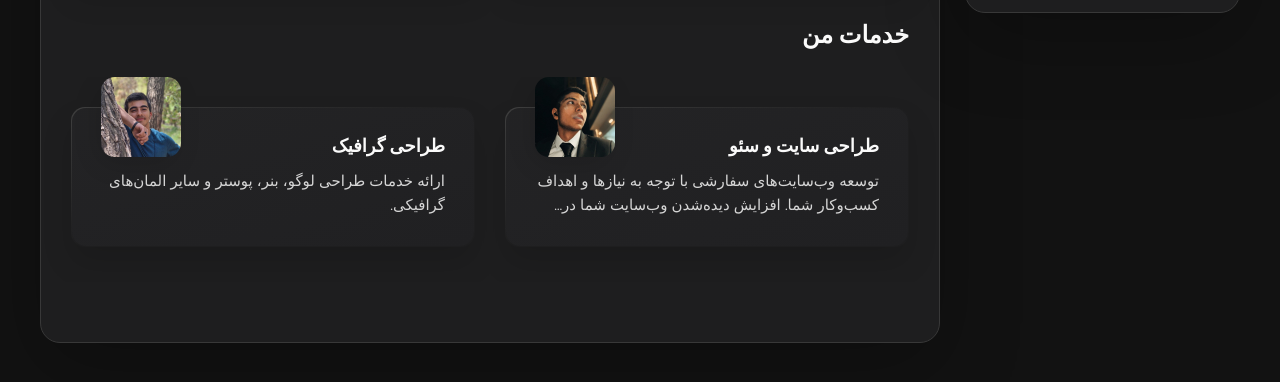
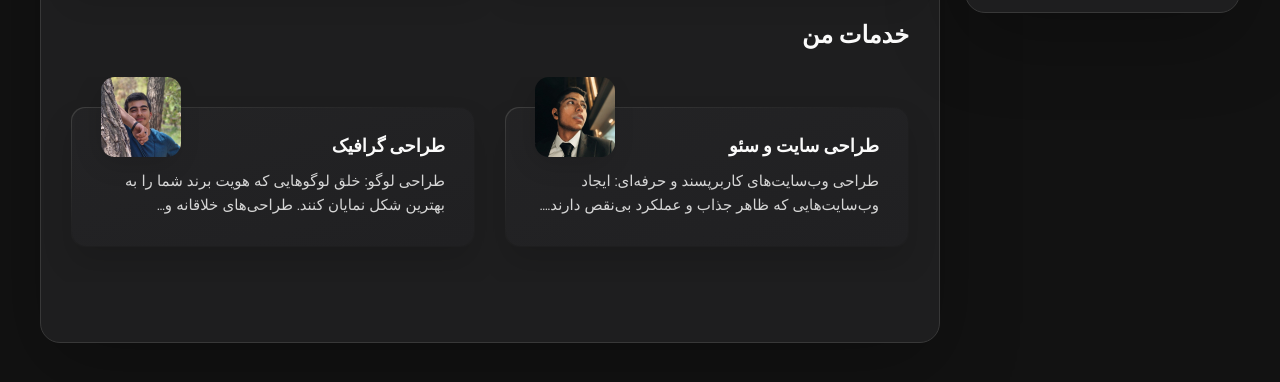
Before and after one commit to hoomanabasi/hoomanabasi.github.io, a plain HTML site: page index.html in a window 1280 px wide. Shown: the part 718-1100 px from the top of the page. Drawn offline with nearby package versions, Linux system fonts and the light colour scheme.

Commit message:
Update index.html

```diff
--- a/index.html
+++ b/index.html
@@ -305,8 +305,15 @@
 
                 <div class="testimonials-text" data-testimonials-text>
                   <p>
-                    توسعه وب‌سایت‌های سفارشی با توجه به نیازها و اهداف کسب‌وکار شما.
-                     افزایش دیده‌شدن وب‌سایت شما در موتورهای جستجو و جذب مخاطبان هدف.
+                   طراحی وب‌سایت‌های کاربرپسند و حرفه‌ای:
+
+                    ایجاد وب‌سایت‌هایی که ظاهر جذاب و عملکرد بی‌نقص دارند.
+                   طراحی صفحات واکنش‌گرا (Responsive) که در تمام دستگاه‌ها به‌درستی نمایش داده شوند.
+                   پیاده‌سازی ویژگی‌های سفارشی متناسب با نیازهای کسب‌وکار شما.
+                   بهینه‌سازی برای موتورهای جستجو (SEO):
+
+                   تحلیل کلمات کلیدی مرتبط با حوزه کاری شما و ایجاد محتوای بهینه‌شده.
+                   بهبود ساختار وب‌سایت و افزایش سرعت بارگذاری صفحات.
                   </p>
                 </div>
 
@@ -324,8 +331,18 @@
 
                 <div class="testimonials-text" data-testimonials-text>
                   <p>
-                    ارائه خدمات طراحی لوگو، بنر، پوستر و سایر المان‌های گرافیکی.
-                  </p>
+                    طراحی لوگو:
+
+                    خلق لوگوهایی که هویت برند شما را به بهترین شکل نمایان کنند.
+                    طراحی‌های خلاقانه و منحصر‌به‌فرد متناسب با حوزه کاری شما.
+                    طراحی تبلیغاتی:
+
+                    طراحی بنرها، پوسترها و تصاویر گرافیکی برای استفاده در شبکه‌های اجتماعی و تبلیغات آنلاین.
+                    استفاده از رنگ‌ها و طرح‌هایی که توجه مخاطبان شما را جلب کند.
+                    طراحی رابط کاربری (UI):
+
+                    ایجاد تجربه‌ای بی‌نقص برای کاربران وب‌سایت و اپلیکیشن شما.
+                    ترکیب زیبایی و کاربردی بودن برای افزایش رضایت کاربران.                  </p>
                 </div>
 
               </div>
```
